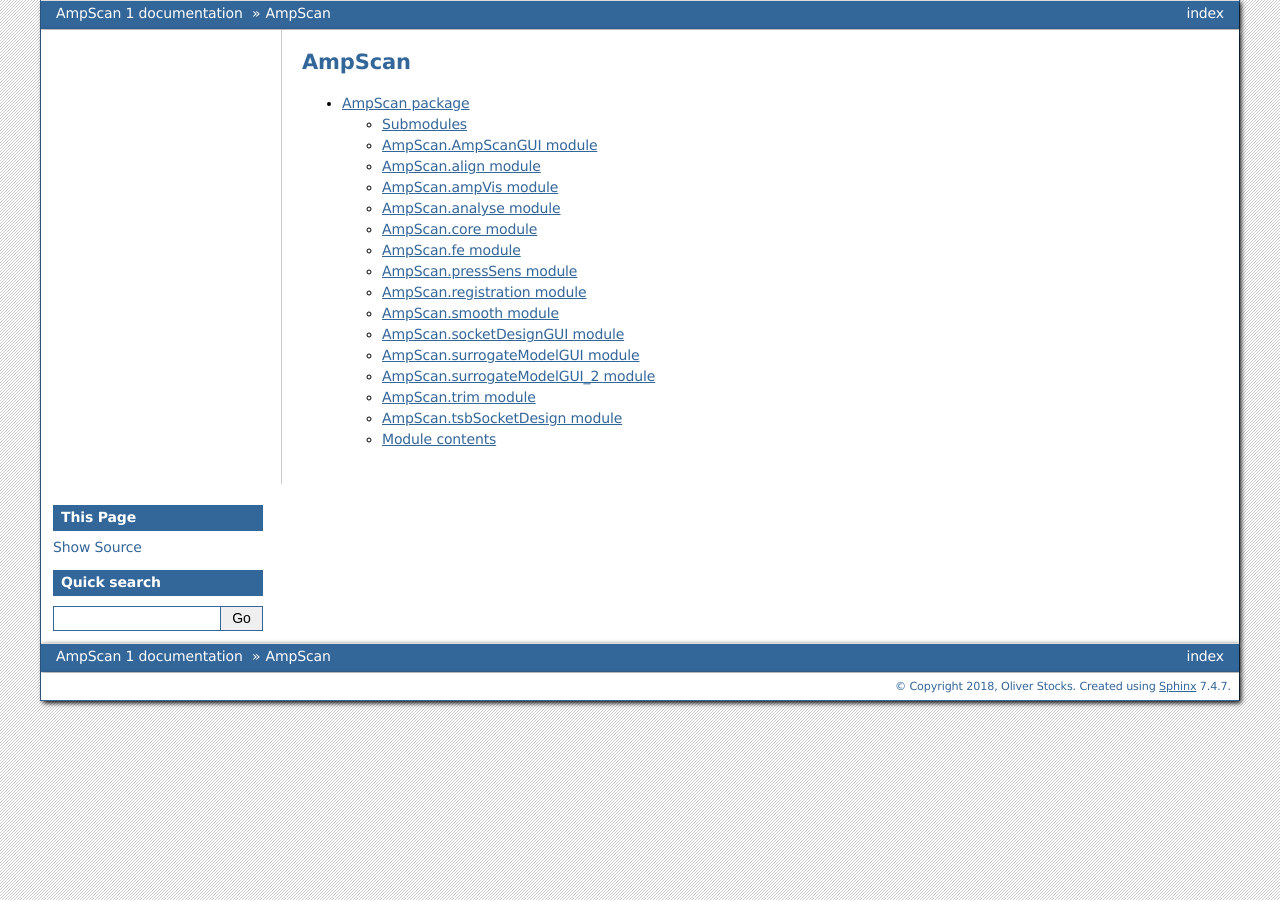
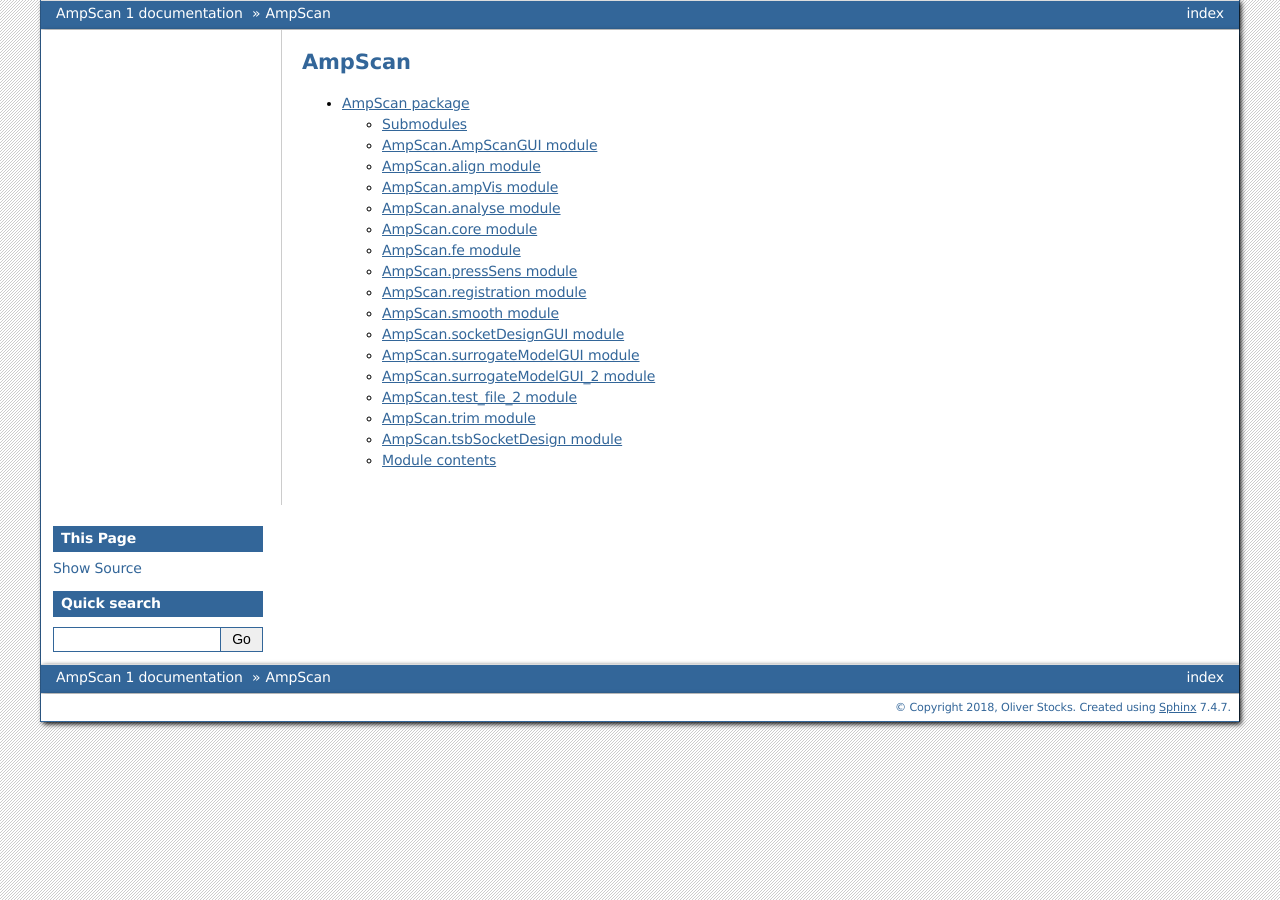
Before and after one commit to abel-research/ampscan, a Sphinx documentation site: the page built from docs/source/modules.rst, in a window 1280 px wide. Built offline with Sphinx 7.4.7, drawn with Linux system fonts in a browser that asks for light colours.

Commit message:
redoing docs

```diff
--- a/docs/source/AmpScan.rst
+++ b/docs/source/AmpScan.rst
@@ -100,6 +100,14 @@
     :undoc-members:
     :show-inheritance:
 
+AmpScan.test\_file\_2 module
+----------------------------
+
+.. automodule:: AmpScan.test_file_2
+    :members:
+    :undoc-members:
+    :show-inheritance:
+
 AmpScan.trim module
 -------------------
 
```
Also changed, not shown: docs/conf.py (+13 -0 lines).
